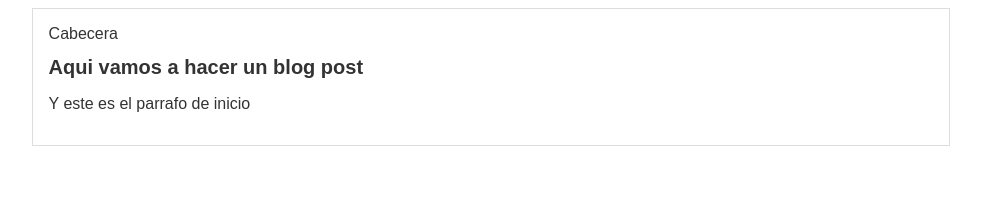
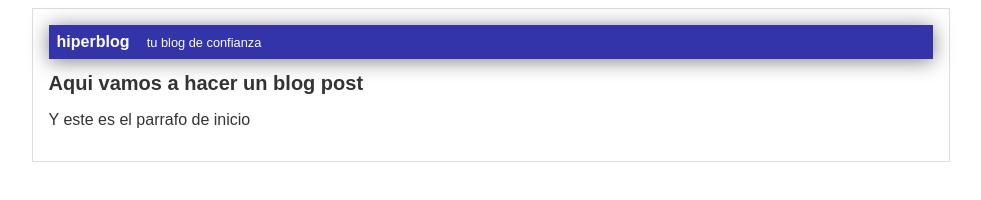
Before and after one commit to Nicolas-Arriaza/HyperBlog, a plain HTML site: page blogspot.html in a window 1280 px wide. Shown: the whole page, without its empty margins (149-1130 px from the left). Drawn offline with Linux system fonts and the light colour scheme.

Commit message:
finalizada la cabecera diseño azul

```diff
--- a/blogspot.html
+++ b/blogspot.html
@@ -6,7 +6,8 @@
     <body>
         <div id="container">
             <div id="cabecera">
-                Cabecera
+                hiperblog
+                <span id="tagline">tu blog de confianza</span>
             </div>
             <div id="post">
                 <h1>Aqui vamos a hacer un blog post</h1>
--- a/css/estilos.css
+++ b/css/estilos.css
@@ -3,6 +3,22 @@ body
     color: #333;
     text-align: center;
     font-family: "Arial";
+}
+#cabecera
+{
+    background: #33A ;
+    box-shadow: 0px 2px 20px 0px rgba(0,0,0,0.5);
+    color: white;
+    font-weight: bold;
+    padding: 0.5em;
+    margin: 0;
+}
+#cabecera #tagline
+{
+    padding: 0 0 0 1em;
+    font-weight: normal;
+    font-size: 0.8em;
+
 }
 #container
 {
@@ -15,5 +31,4 @@ body
 #container h1
 {
     font-size: 20px;
-
 }
```
